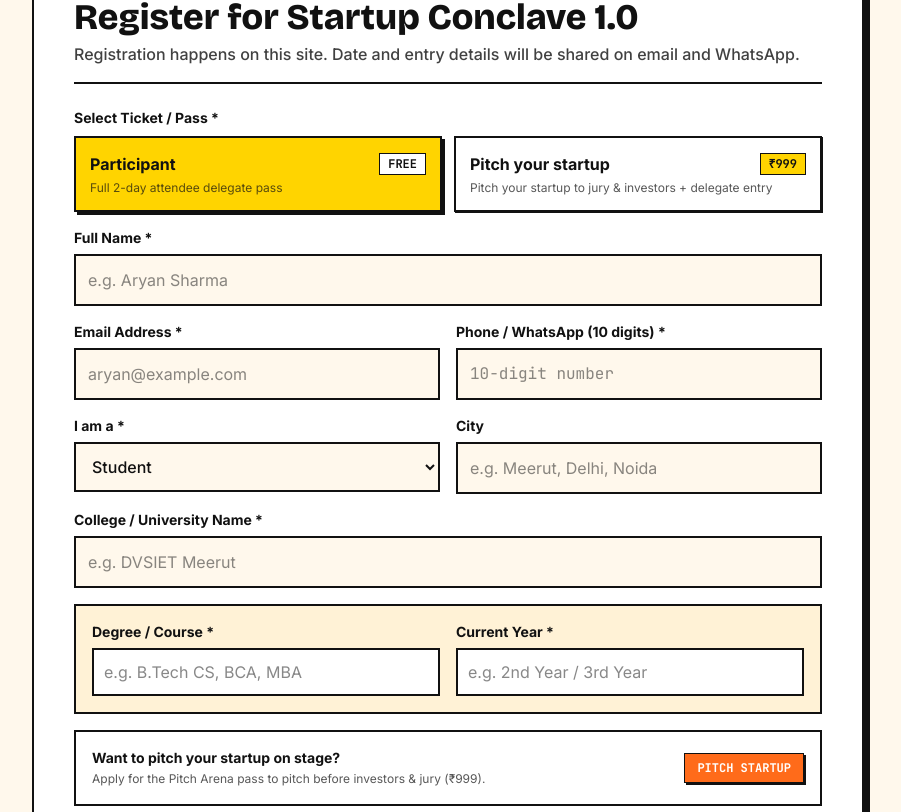
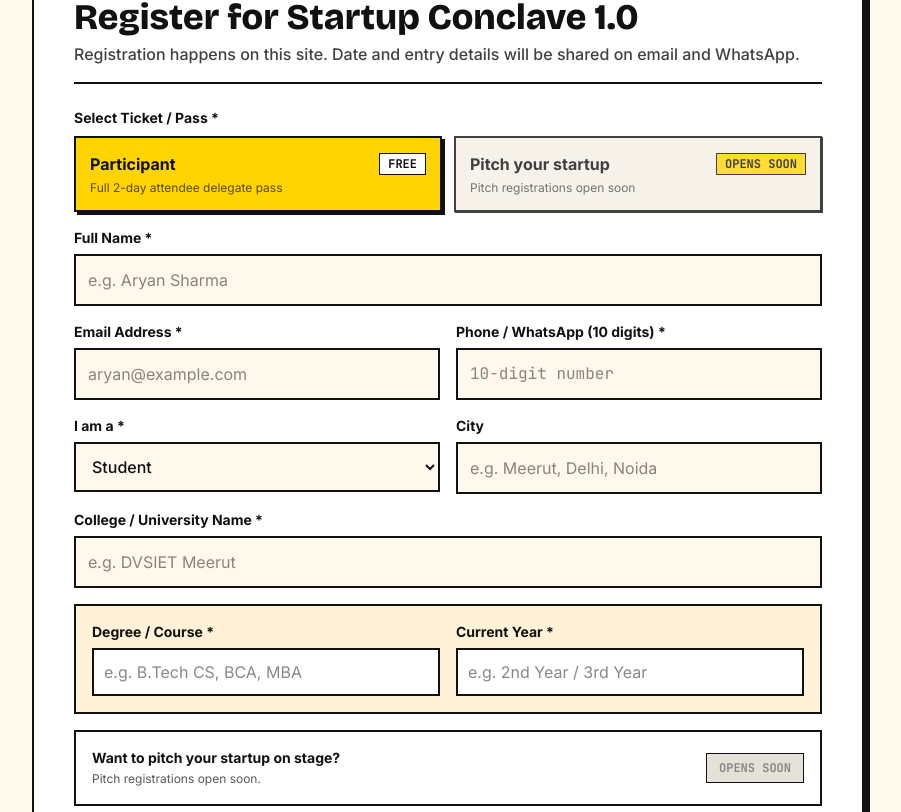
Before and after one commit to aaravgorewal/Startup-Conclave-DVSGI, a React (Vite) app: page / in a window 1280 px wide. Shown: the part 5228-6040 px from the top of the page, without its empty margins (192-1093 px from the left). Built offline with nearby package versions, Linux system fonts and the light colour scheme; no server answers; the database is empty.

Commit message:
feat: add UPI payment integration with UTR validation and Firestore rules for pitch registrations

```diff
--- a/package.json
+++ b/package.json
@@ -17,6 +17,7 @@
     "firebase": "^12.19.0",
     "jsqr": "^1.4.0",
     "lucide-react": "^0.546.0",
+    "qrcode.react": "^4.2.0",
     "react": "^19.0.1",
     "react-dom": "^19.0.1",
     "vite": "^8.3.0"
--- a/src/components/single-page/SinglePage.tsx
+++ b/src/components/single-page/SinglePage.tsx
@@ -26,6 +26,7 @@ import {
   QrCode,
   ExternalLink,
 } from 'lucide-react';
+import { QRCodeSVG } from 'qrcode.react';
 import { CONFIG, type LogoItem } from '../../config.ts';
 import {
   createRegistration,
@@ -523,6 +524,14 @@ export const SinglePage: React.FC = () => {
   const [consentAgreed, setConsentAgreed] = useState(false);
   const [honeypot, setHoneypot] = useState('');
 
+  // Memoized client-side UPI payment deep-link URL (upi://pay?pa=&pn=&am=999&cu=INR)
+  const upiPayUrl = useMemo(() => {
+    const upiId = CONFIG.payment.upiId.trim();
+    if (!upiId) return '';
+    const payee = CONFIG.payment.payeeName.trim() || CONFIG.event.name;
+    return `upi://pay?pa=${encodeURIComponent(upiId)}&pn=${encodeURIComponent(payee)}&am=${CONFIG.tickets.pitch.fee}&cu=INR&tn=${encodeURIComponent('Startup Conclave Pitch Fee')}`;
+  }, []);
+
   // Form Validation & Submission State
   const [errors, setErrors] = useState<Record<string, string>>({});
   const [isSubmitting, setIsSubmitting] = useState(false);
@@ -701,11 +710,14 @@ export const SinglePage: React.FC = () => {
         newErrors.pitchTeamSize = 'Please select your team size.';
       }
 
-      // Validate UPI payment reference if UPI is configured
-      if (CONFIG.payment.upiId) {
-        if (!paymentUtr.trim()) {
+      // Block pitch registration if UPI ID is not configured (no fake UPI)
+      if (!CONFIG.payment.upiId.trim()) {
+        newErrors.form = 'Pitch registrations open soon.';
+      } else {
+        const cleanUtr = paymentUtr.trim();
+        if (!cleanUtr) {
           newErrors.paymentUtr = '12-digit UPI Reference Number (UTR) is required.';
-        } else if (!isValidUtr(paymentUtr.trim())) {
+        } else if (!/^\d{12}$/.test(cleanUtr)) {
           newErrors.paymentUtr = 'Please enter a valid 12-digit numeric UPI Reference Number (UTR).';
         }
       }
@@ -2164,25 +2176,33 @@ export const SinglePage: React.FC = () => {
                   <button
                     type="button"
                     onClick={() => {
+                      if (!CONFIG.payment.upiId.trim()) {
+                        setErrors((prev) => ({ ...prev, form: 'Pitch registrations open soon.' }));
+                        return;
+                      }
                       setTicket('pitch');
                       setWantsToPitch(true);
                     }}
-                    className={`p-3.5 border-2 border-[#111111] text-left transition-all cursor-pointer ${
-                      ticket === 'pitch'
-                        ? 'bg-[#FF6B1A] text-white shadow-[3px_3px_0px_#111111]'
-                        : 'bg-white hover:bg-[#FFF8EC] shadow-[1px_1px_0px_#111111]'
+                    className={`p-3.5 border-2 border-[#111111] text-left transition-all ${
+                      !CONFIG.payment.upiId.trim()
+                        ? 'opacity-80 bg-[#F4EFE6] cursor-not-allowed shadow-[1px_1px_0px_#111111]'
+                        : ticket === 'pitch'
+                        ? 'bg-[#FF6B1A] text-white shadow-[3px_3px_0px_#111111] cursor-pointer'
+                        : 'bg-white hover:bg-[#FFF8EC] shadow-[1px_1px_0px_#111111] cursor-pointer'
                     }`}
                   >
                     <div className="flex items-center justify-between">
-                      <span className={`font-bold text-sm sm:text-base ${ticket === 'pitch' ? 'text-white' : 'text-[#111111]'}`}>
+                      <span className={`font-bold text-sm sm:text-base ${ticket === 'pitch' && CONFIG.payment.upiId.trim() ? 'text-white' : 'text-[#111111]'}`}>
                         {CONFIG.tickets.pitch.label}
                       </span>
                       <span className="font-mono text-xs font-bold uppercase px-2 py-0.5 border border-[#111111] bg-[#FFD400] text-[#111111]">
-                        ₹{CONFIG.tickets.pitch.fee}
+                        {!CONFIG.payment.upiId.trim() ? 'OPENS SOON' : `₹${CONFIG.tickets.pitch.fee}`}
                       </span>
                     </div>
-                    <p className={`text-xs mt-1 ${ticket === 'pitch' ? 'text-white/90' : 'text-[#111111]/70'}`}>
-                      Pitch your startup to jury & investors + delegate entry
+                    <p className={`text-xs mt-1 ${ticket === 'pitch' && CONFIG.payment.upiId.trim() ? 'text-white/90' : 'text-[#111111]/70'}`}>
+                      {!CONFIG.payment.upiId.trim()
+                        ? 'Pitch registrations open soon'
+                        : 'Pitch your startup to jury & investors + delegate entry'}
                     </p>
                   </button>
                 </div>
@@ -2500,46 +2520,89 @@ export const SinglePage: React.FC = () => {
                 <div className="p-4 bg-white border-2 border-[#111111] flex flex-col sm:flex-row sm:items-center justify-between gap-3">
                   <div>
                     <span className="font-bold text-[#111111] block text-sm">Want to pitch your startup on stage?</span>
-                    <span className="text-xs text-[#111111]/70">Apply for the Pitch Arena pass to pitch before investors & jury (₹{CONFIG.tickets.pitch.fee}).</span>
+                    <span className="text-xs text-[#111111]/70">
+                      {!CONFIG.payment.upiId.trim()
+                        ? 'Pitch registrations open soon.'
+                        : `Apply for the Pitch Arena pass to pitch before investors & jury (₹${CONFIG.tickets.pitch.fee}).`}
+                    </span>
                   </div>
                   <button
                     type="button"
+                    disabled={!CONFIG.payment.upiId.trim()}
                     onClick={() => {
+                      if (!CONFIG.payment.upiId.trim()) return;
                       setTicket('pitch');
                       setWantsToPitch(true);
                     }}
-                    className="px-3 py-1.5 bg-[#FF6B1A] text-white font-mono font-bold text-xs uppercase border border-[#111111] shadow-[2px_2px_0px_#111111] shrink-0 cursor-pointer hover:bg-[#e0580c] transition-colors self-start sm:self-auto"
+                    className={`px-3 py-1.5 font-mono font-bold text-xs uppercase border border-[#111111] shrink-0 self-start sm:self-auto ${
+                      !CONFIG.payment.upiId.trim()
+                        ? 'bg-[#E5E0D8] text-[#888888] cursor-not-allowed shadow-none'
+                        : 'bg-[#FF6B1A] text-white shadow-[2px_2px_0px_#111111] cursor-pointer hover:bg-[#e0580c] transition-colors'
+                    }`}
                   >
-                    Pitch Startup
+                    {!CONFIG.payment.upiId.trim() ? 'Opens Soon' : 'Pitch Startup'}
                   </button>
                 </div>
               )}
 
               {/* 6.5 UPI Fee Payment Block (Rendered for Pitch pass) */}
               {ticket === 'pitch' && (
-                <div className="p-4 sm:p-5 bg-[#FFF2D6] border-2 border-[#111111] shadow-[3px_3px_0px_#111111] space-y-4">
-                  <div className="flex items-center justify-between border-b-2 border-[#111111] pb-2.5">
-                    <div>
-                      <span className="font-mono text-[11px] font-bold uppercase tracking-wider bg-[#FF6B1A] text-white px-2 py-0.5 border border-[#111111]">
-                        {CONFIG.tickets.pitch.label.toUpperCase()} FEE
+                !CONFIG.payment.upiId.trim() ? (
+                  <div className="p-4 sm:p-5 bg-[#FFF2D6] border-2 border-[#111111] shadow-[3px_3px_0px_#111111] space-y-3">
+                    <div className="flex items-center justify-between border-b-2 border-[#111111] pb-2.5">
+                      <div>
+                        <span className="font-mono text-[11px] font-bold uppercase tracking-wider bg-[#FF6B1A] text-white px-2 py-0.5 border border-[#111111]">
+                          {CONFIG.tickets.pitch.label.toUpperCase()}
+                        </span>
+                        <h3 className="font-display font-black text-xl text-[#111111] mt-1">
+                          ₹{CONFIG.tickets.pitch.fee} <span className="text-xs font-mono font-normal text-[#111111]/70">/ Startup Pitch Pass</span>
+                        </h3>
+                      </div>
+                      <span className="font-mono text-xs font-bold uppercase px-2 py-1 bg-[#FFD400] text-[#111111] border border-[#111111]">
+                        OPENS SOON
                       </span>
-                      <h3 className="font-display font-black text-xl text-[#111111] mt-1">
-                        ₹{CONFIG.tickets.pitch.fee} <span className="text-xs font-mono font-normal text-[#111111]/70">/ Startup Pitch Pass</span>
-                      </h3>
                     </div>
-                    {CONFIG.payment.payeeName && (
+                    <div className="p-3.5 bg-white border-2 border-[#111111] space-y-1">
+                      <p className="font-bold text-[#111111] text-sm">Pitch registrations open soon</p>
+                      <p className="text-xs text-[#111111]/70">
+                        Pitch ticket UPI payment details will be published once pitch slots are unlocked. In the meantime, you can register with a free Attendee Delegate pass.
+                      </p>
+                    </div>
+                    <button
+                      type="button"
+                      onClick={() => {
+                        setTicket('participant');
+                        setWantsToPitch(false);
+                      }}
+                      className="inline-flex items-center gap-1.5 px-3 py-2 bg-[#FFD400] hover:bg-[#FF6B1A] hover:text-white border-2 border-[#111111] font-mono text-xs font-bold text-[#111111] shadow-[2px_2px_0px_#111111] transition-colors cursor-pointer"
+                    >
+                      Switch to Attendee Delegate (Free)
+                    </button>
+                  </div>
+                ) : (
+                  <div className="p-4 sm:p-5 bg-[#FFF2D6] border-2 border-[#111111] shadow-[3px_3px_0px_#111111] space-y-4">
+                    <div className="flex items-center justify-between border-b-2 border-[#111111] pb-2.5">
+                      <div>
+                        <span className="font-mono text-[11px] font-bold uppercase tracking-wider bg-[#FF6B1A] text-white px-2 py-0.5 border border-[#111111]">
+                          {CONFIG.tickets.pitch.label.toUpperCase()} FEE
+                        </span>
+                        <h3 className="font-display font-black text-xl text-[#111111] mt-1">
+                          ₹{CONFIG.tickets.pitch.fee} <span className="text-xs font-mono font-normal text-[#111111]/70">/ Startup Pitch Pass</span>
+                        </h3>
+                      </div>
                       <div className="text-right">
                         <span className="text-[10px] font-mono text-[#111111]/70 block">Payee</span>
-                        <span className="font-mono text-xs font-bold text-[#111111]">{CONFIG.payment.payeeName}</span>
+                        <span className="font-mono text-xs font-bold text-[#111111]">
+                          {CONFIG.payment.payeeName.trim() || CONFIG.event.name}
+                        </span>
                       </div>
-                    )}
-                  </div>
-
-                  {CONFIG.payment.upiId ? (
-                    <div className="space-y-3">
+                    </div>
+
+                    <div className="space-y-4">
+                      {/* UPI ID with Copy button */}
                       <div className="space-y-1">
                         <label className="font-mono text-xs font-bold text-[#111111] block">
-                          Pay via UPI to:
+                          UPI ID:
                         </label>
                         <div className="flex items-center gap-2">
                           <code className="flex-1 p-2.5 bg-white border-2 border-[#111111] font-mono text-xs sm:text-sm font-bold text-[#111111] select-all truncate">
@@ -2562,6 +2625,37 @@ export const SinglePage: React.FC = () => {
                         </div>
                       </div>
 
+                      {/* Client-side QR Code and Deep Link Button */}
+                      <div className="p-3.5 bg-white border-2 border-[#111111] shadow-[2px_2px_0px_#111111] flex flex-col sm:flex-row items-center gap-4">
+                        <div className="p-2.5 bg-[#FFF8EC] border-2 border-[#111111] shrink-0 flex items-center justify-center">
+                          <QRCodeSVG
+                            value={upiPayUrl}
+                            size={144}
+                            level="M"
+                            className="w-[144px] h-[144px]"
+                          />
+                        </div>
+                        <div className="space-y-3 text-center sm:text-left flex-1">
+                          <div>
+                            <span className="font-bold text-sm text-[#111111] block">
+                              Scan QR Code to Pay ₹{CONFIG.tickets.pitch.fee}
+                            </span>
+                            <p className="text-xs text-[#111111]/70 mt-0.5">
+                              Scan with Google Pay, PhonePe, Paytm, BHIM, or any UPI app.
+                            </p>
+                          </div>
+                          <div>
+                            <a
+                              href={upiPayUrl}
+                              className="inline-flex items-center justify-center gap-1.5 px-3.5 py-2.5 bg-[#FFD400] hover:bg-[#FF6B1A] hover:text-white border-2 border-[#111111] font-mono text-xs sm:text-sm font-bold text-[#111111] shadow-[2px_2px_0px_#111111] transition-all cursor-pointer"
+                            >
+                              <ExternalLink className="w-4 h-4" />
+                              <span>Open UPI app</span>
+                            </a>
+                          </div>
+                        </div>
+                      </div>
+
                       {/* 12-digit UTR Input */}
                       <div className="space-y-1.5">
                         <label className="font-bold text-[#111111] block">
@@ -2570,6 +2664,7 @@ export const SinglePage: React.FC = () => {
                         <input
                           type="text"
                           required
+                          inputMode="numeric"
                           maxLength={12}
                           value={paymentUtr}
                           onChange={(e) => {
@@ -2584,7 +2679,7 @@ export const SinglePage: React.FC = () => {
                           <p className="text-xs text-red-600 font-bold">{errors.paymentUtr}</p>
                         )}
                         <p className="text-[11px] font-mono text-[#111111]/70">
-                          Enter the 12-digit numeric reference shown in your UPI app payment receipt.
+                          Enter the 12-digit numeric reference shown in your UPI app payment receipt after paying.
                         </p>
                       </div>
 
@@ -2594,13 +2689,8 @@ export const SinglePage: React.FC = () => {
                         </p>
                       )}
                     </div>
-                  ) : (
-                    <div className="p-3 bg-white border border-[#111111] font-mono text-xs text-[#111111]/80 space-y-1">
-                      <p className="font-bold text-[#111111]">Payment Details</p>
-                      <p>UPI payment instructions and verification will be enabled shortly. Your pitch registration will start in <strong>pending</strong> status.</p>
-                    </div>
-                  )}
-                </div>
+                  </div>
+                )
               )}
 
               {/* 7. Consent Checkbox with Privacy Notice Link */}
@@ -2639,21 +2729,25 @@ export const SinglePage: React.FC = () => {
               <div className="pt-2">
                 <button
                   type="submit"
-                  disabled={isSubmitting}
-                  className={`w-full brutal-btn bg-[#FF6B1A] text-white p-4 font-display font-black text-base sm:text-lg uppercase tracking-wider rounded-[2px] flex items-center justify-center gap-2 min-h-[50px] ${
-                    isSubmitting
-                      ? 'opacity-60 cursor-not-allowed pointer-events-none'
-                      : 'cursor-pointer hover:bg-[#E05307]'
+                  disabled={isSubmitting || (ticket === 'pitch' && !CONFIG.payment.upiId.trim())}
+                  className={`w-full brutal-btn text-white p-4 font-display font-black text-base sm:text-lg uppercase tracking-wider rounded-[2px] flex items-center justify-center gap-2 min-h-[50px] ${
+                    ticket === 'pitch' && !CONFIG.payment.upiId.trim()
+                      ? 'bg-neutral-400 text-neutral-800 opacity-70 cursor-not-allowed shadow-none border-2 border-[#111111]'
+                      : isSubmitting
+                      ? 'bg-[#FF6B1A] opacity-60 cursor-not-allowed pointer-events-none'
+                      : 'bg-[#FF6B1A] cursor-pointer hover:bg-[#E05307]'
                   }`}
                 >
-                  {isSubmitting ? (
+                  {ticket === 'pitch' && !CONFIG.payment.upiId.trim() ? (
+                    <span>Pitch registrations open soon</span>
+                  ) : isSubmitting ? (
                     <span className="flex items-center gap-2">
                       <RotateCw className="w-5 h-5 animate-spin" />
                       <span>Submitting...</span>
                     </span>
                   ) : (
                     <>
-                      <span>Register for Startup Conclave 1.0</span>
+                      <span>{ticket === 'pitch' ? 'Submit Pitch Registration' : 'Register for Startup Conclave 1.0'}</span>
                       <ArrowRight className="w-5 h-5" />
                     </>
                   )}
--- a/src/services/registrations.ts
+++ b/src/services/registrations.ts
@@ -88,6 +88,7 @@ export interface PartnerEnquiryInput {
 const LOCAL_REGISTRATIONS_KEY = 'sc1_registrations_cache';
 const LOCAL_REGISTERED_EMAILS_KEY = 'sc1_registered_emails';
 const LOCAL_REGISTERED_PHONES_KEY = 'sc1_registered_phones';
+const LOCAL_REGISTERED_UTRS_KEY = 'sc1_registered_utrs';
 
 /**
  * Deterministic SHA-256 hash helper (produces 64-char lowercase hex string)
@@ -163,7 +164,20 @@ export const isValidPitchDeckUrl = (url?: string): boolean => {
  */
 export const isValidUtr = (utr?: string): boolean => {
   if (!utr) return false;
-  return /^[0-9]{12}$/.test(utr.trim());
+  return /^\d{12}$/.test(utr.trim());
+};
+
+/**
+ * Check if UTR is already registered locally
+ */
+export const isUtrRegistered = (utr: string): boolean => {
+  try {
+    const raw = localStorage.getItem(LOCAL_REGISTERED_UTRS_KEY);
+    const utrs: string[] = raw ? JSON.parse(raw) : [];
+    return utrs.includes(utr.trim());
+  } catch {
+    return false;
+  }
 };
 
 /**
@@ -294,6 +308,13 @@ export const createRegistration = async (
   const isPitch = ticket === 'pitch';
 
   if (isPitch) {
+    if (!CONFIG.payment.upiId.trim()) {
+      return {
+        success: false,
+        isNetworkError: false,
+        error: 'Pitch registrations open soon.',
+      };
+    }
     if (!input.startupName?.trim()) {
       return { success: false, isNetworkError: false, error: 'Startup name is required for pitch registrations.' };
     }
@@ -322,26 +343,32 @@ export const createRegistration = async (
   let paymentInfo: PaymentInfo;
 
   if (isPitch) {
-    const pitchFeePaise = toPaise(CONFIG.tickets.pitch.fee);
-    if (CONFIG.payment.upiId && !isValidUtr(cleanUtr)) {
+    if (!isValidUtr(cleanUtr)) {
       return {
         success: false,
         isNetworkError: false,
-        error: 'Please enter a valid 12-digit UPI Transaction Reference Number (UTR).',
+        error: 'Please enter a valid 12-digit numeric UPI Reference Number (UTR).',
+      };
+    }
+    if (isUtrRegistered(cleanUtr)) {
+      return {
+        success: false,
+        isNetworkError: false,
+        error: 'This UPI Reference Number (UTR) has already been submitted on this device. If you are sure you have not registered, contact the organisers.',
       };
     }
     paymentInfo = {
       required: true,
       status: 'pending',
-      amountPaise: pitchFeePaise,
-      utr: cleanUtr || undefined,
+      amountPaise: 99900,
+      utr: cleanUtr,
       method: 'upi',
     };
   } else {
     paymentInfo = {
       required: false,
       status: 'not_required',
-      amountPaise: toPaise(CONFIG.tickets.participant.fee),
+      amountPaise: 0,
     };
   }
 
@@ -389,6 +416,7 @@ export const createRegistration = async (
     const counterRef = doc(db, 'counters', 'registrations');
     const regDocRef = doc(db, 'registrations', emailHash);
     const phoneDocRef = doc(db, 'phoneIndex', phoneHash);
+    const utrDocRef = isPitch && cleanUtr ? doc(db, 'utrIndex', cleanUtr) : null;
     const settingsRef = doc(db, 'settings', 'event');
 
     const result = await runTransaction(db, async (transaction) => {
@@ -462,6 +490,15 @@ export const createRegistration = async (
         createdAt: serverTimestamp(),
       });
 
+      if (utrDocRef) {
+        transaction.set(utrDocRef, {
+          registrationId: idCode,
+          emailHash: emailHash,
+          utr: cleanUtr,
+          createdAt: serverTimestamp(),
+        });
+      }
+
       return { idCode, status: assignedStatus };
     });
 
@@ -496,8 +533,9 @@ export const createRegistration = async (
       return {
         success: false,
         isNetworkError: false,
-        error:
-          'This email or phone may already be registered. If you are sure you have not registered, contact the organisers.',
+        error: isPitch
+          ? 'This email, phone, or UPI reference (UTR) may already be registered. If you are sure you have not registered, contact the organisers.'
+          : 'This email or phone may already be registered. If you are sure you have not registered, contact the organisers.',
       };
     }
 
@@ -541,6 +579,15 @@ export const createRegistration = async (
     const phones: string[] = rawPhones ? JSON.parse(rawPhones) : [];
     phones.push(phoneClean);
     localStorage.setItem(LOCAL_REGISTERED_PHONES_KEY, JSON.stringify(phones));
+
+    if (isPitch && cleanUtr) {
+      const rawUtrs = localStorage.getItem(LOCAL_REGISTERED_UTRS_KEY);
+      const utrs: string[] = rawUtrs ? JSON.parse(rawUtrs) : [];
+      if (!utrs.includes(cleanUtr)) {
+        utrs.push(cleanUtr);
+        localStorage.setItem(LOCAL_REGISTERED_UTRS_KEY, JSON.stringify(utrs));
+      }
+    }
   } catch (storageError) {
     console.warn('Local storage cache write notice:', storageError);
   }
```
Also changed, not shown: 2 other files (tests, documents, lock files or other folders).
